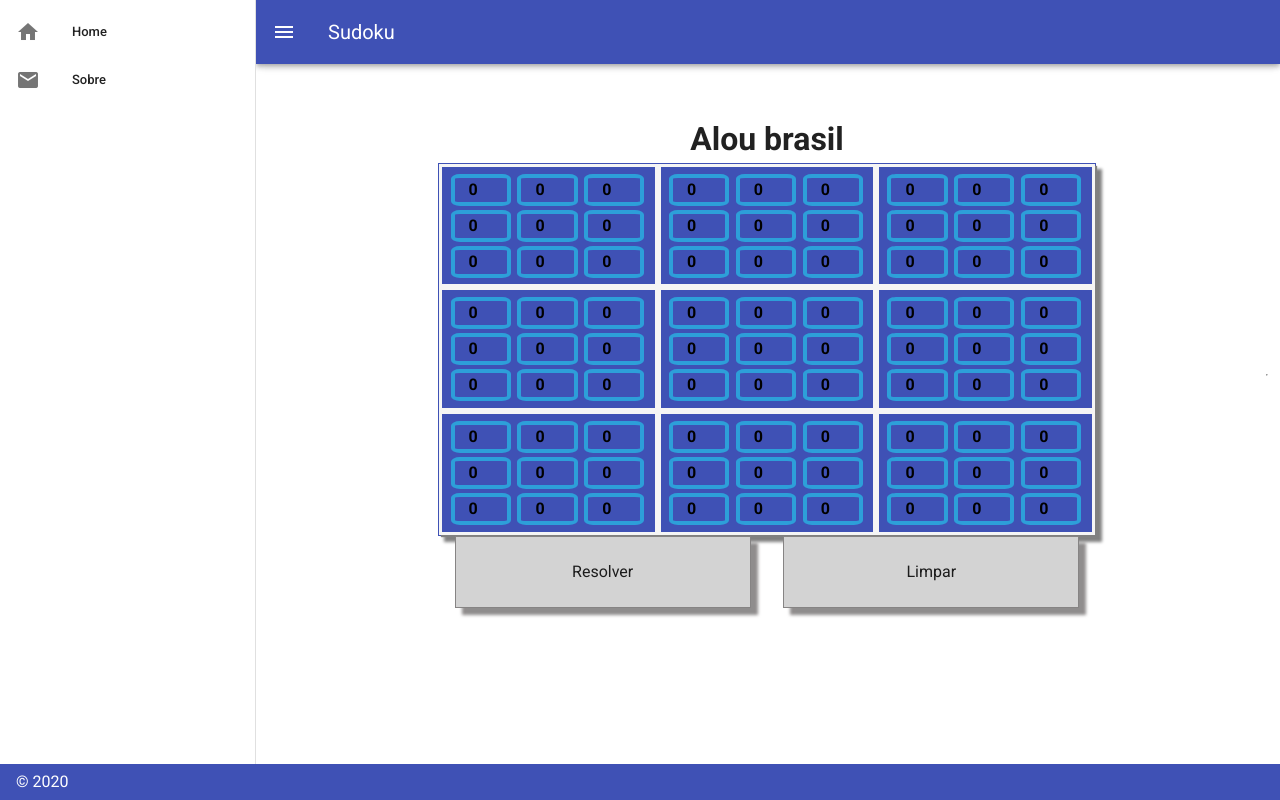
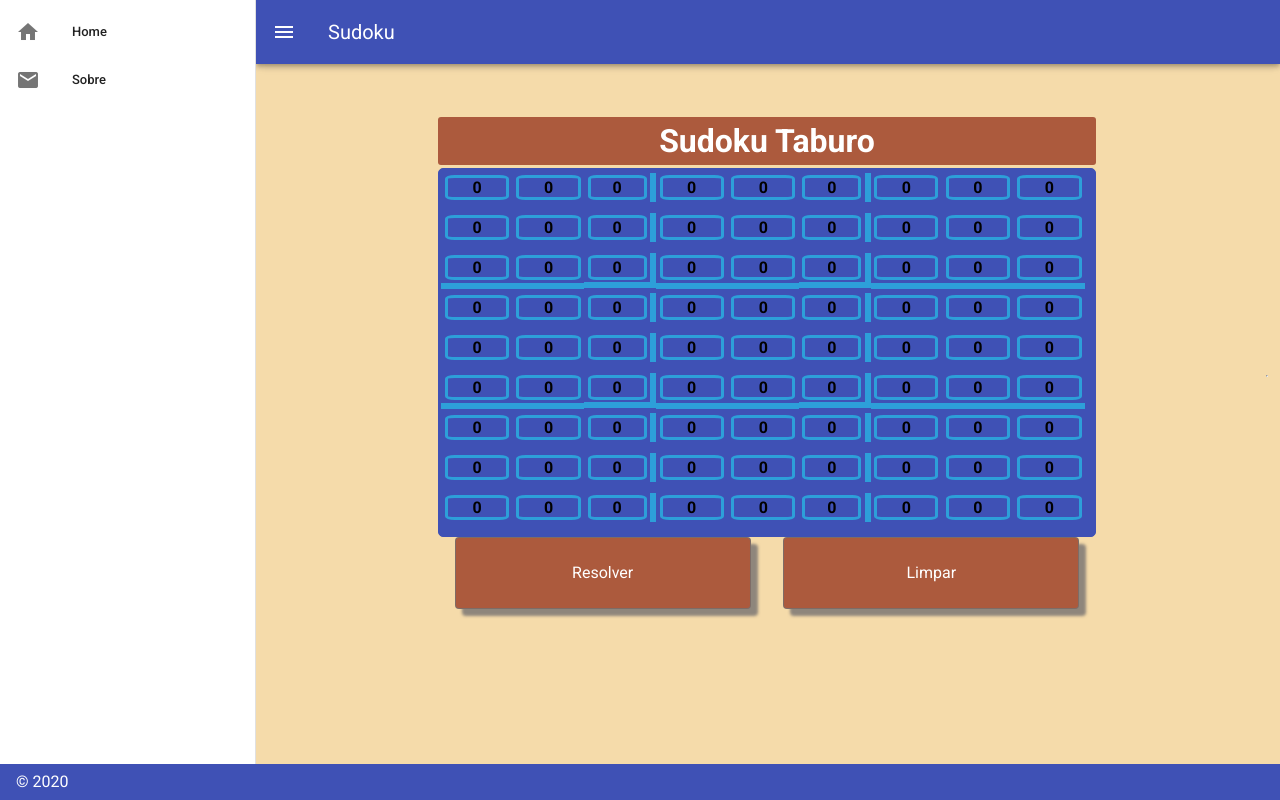
Before and after one commit to pliniocampinas/projeto-sudoku, a Vue app in the folder app-sudoku-vuetify/: page / in a window 1280 px wide. Built offline with nearby package versions, Linux system fonts and the light colour scheme.

Commit message:
versao funcional, iniciar estilizacoes

```diff
--- a/app-sudoku-vuetify/src/components/ControlPanel.vue
+++ b/app-sudoku-vuetify/src/components/ControlPanel.vue
@@ -34,10 +34,12 @@ export default {
     max-width: 45%;
     width: 45%;
     height: 9vh;
-    background-color: lightgray;
+    background: rgb(172, 90, 61);
+    color: white;
     box-shadow: 7px 7px 3px rgba(116, 113, 113, 0.8);
     border: 1px solid rgba(116, 113, 113, 0.8);
     box-sizing: border-box;
-
+    border-radius: 4px;
+    outline: none;
 }
 </style>
--- a/app-sudoku-vuetify/src/components/SudokuTable.vue
+++ b/app-sudoku-vuetify/src/components/SudokuTable.vue
@@ -1,134 +1,19 @@
 <template>
-  <div id="sudoku-table" class="indigo">
-    <div id="container-revert">
+  <div id="sudoku-table indigo">
+    <div class="flex-container indigo ">
 
-      <v-container fluid >
+      <template v-if="resultModeOn">
+        <div class="cell-container " v-for="(value, index) in table" :key="index">
+          <table-block :pValue="value" :resultModeOn="true" :index="index"/>
+        </div>
+      </template>
 
+      <template v-else>
+        <div class="cell-container " v-for="index in 81" :key="index">
+          <table-block @change="pushToTable" :index="index-1"/>
+        </div>
+      </template>
 
-        <v-row class="margin-blocks"  align="center" justify="center">
-
-          <v-col :lg="4" :md="4" :sm="3" class="row-wrap-contrainer">
-            <TableBlock @change="pushToTable" :index="0"/>
-            <TableBlock @change="pushToTable" :index="1"/>
-            <TableBlock @change="pushToTable" :index="2"/>
-            <TableBlock @change="pushToTable" :index="3"/>
-            <TableBlock @change="pushToTable" :index="4"/>
-            <TableBlock @change="pushToTable" :index="5"/>
-            <TableBlock @change="pushToTable" :index="6"/>
-            <TableBlock @change="pushToTable" :index="7"/>
-            <TableBlock @change="pushToTable" :index="8"/>
-          </v-col>
-
-          <v-col :lg="4" :md="4" :sm="3" class="row-wrap-contrainer">
-            <TableBlock @change="pushToTable" :index="9"/>
-            <TableBlock @change="pushToTable" :index="10"/>
-            <TableBlock @change="pushToTable" :index="11"/>
-            <TableBlock @change="pushToTable" :index="12"/>
-            <TableBlock @change="pushToTable" :index="13"/>
-            <TableBlock @change="pushToTable" :index="14"/>
-            <TableBlock @change="pushToTable" :index="15"/>
-            <TableBlock @change="pushToTable" :index="16"/>
-            <TableBlock @change="pushToTable" :index="17"/>
-          </v-col>
-
-          <v-col :lg="4" :md="4" :sm="3" class="row-wrap-contrainer">
-            <TableBlock @change="pushToTable" :index="19"/>
-            <TableBlock @change="pushToTable" :index="20"/>
-            <TableBlock @change="pushToTable" :index="21"/>
-            <TableBlock @change="pushToTable" :index="22"/>
-            <TableBlock @change="pushToTable" :index="23"/>
-            <TableBlock @change="pushToTable" :index="24"/>
-            <TableBlock @change="pushToTable" :index="25"/>
-            <TableBlock @change="pushToTable" :index="26"/>
-            <TableBlock @change="pushToTable" :index="27"/>
-          </v-col>
-
-        </v-row>
-
-
-        <v-row class="margin-blocks" align="center" justify="center">
-
-          <v-col :lg="4" :md="4" :sm="3" class="row-wrap-contrainer">
-            <TableBlock @change="pushToTable" :index="28"/>
-            <TableBlock @change="pushToTable" :index="29"/>
-            <TableBlock @change="pushToTable" :index="30"/>
-            <TableBlock @change="pushToTable" :index="31"/>
-            <TableBlock @change="pushToTable" :index="32"/>
-            <TableBlock @change="pushToTable" :index="33"/>
-            <TableBlock @change="pushToTable" :index="34"/>
-            <TableBlock @change="pushToTable" :index="35"/>
-            <TableBlock @change="pushToTable" :index="36"/>
-          </v-col>
-
-          <v-col :lg="4" :md="4" :sm="3" class="row-wrap-contrainer">
-            <TableBlock @change="pushToTable" :index="37"/>
-            <TableBlock @change="pushToTable" :index="38"/>
-            <TableBlock @change="pushToTable" :index="39"/>
-            <TableBlock @change="pushToTable" :index="40"/>
-            <TableBlock @change="pushToTable" :index="41"/>
-            <TableBlock @change="pushToTable" :index="42"/>
-            <TableBlock @change="pushToTable" :index="43"/>
-            <TableBlock @change="pushToTable" :index="44"/>
-            <TableBlock @change="pushToTable" :index="45"/>
-          </v-col>
-
-          <v-col :lg="4" :md="4" :sm="3" class="row-wrap-contrainer">
-            <TableBlock @change="pushToTable" :index="46"/>
-            <TableBlock @change="pushToTable" :index="47"/>
-            <TableBlock @change="pushToTable" :index="48"/>
-            <TableBlock @change="pushToTable" :index="49"/>
-            <TableBlock @change="pushToTable" :index="50"/>
-            <TableBlock @change="pushToTable" :index="51"/>
-            <TableBlock @change="pushToTable" :index="52"/>
-            <TableBlock @change="pushToTable" :index="53"/>
-            <TableBlock @change="pushToTable" :index="54"/>
-          </v-col>
-
-        </v-row>
-
-
-        <v-row class="margin-blocks" align="center" justify="center">
-
-          <v-col :lg="4" :md="4" :sm="3" class="row-wrap-contrainer">
-            <TableBlock @change="pushToTable" :index="55"/>
-            <TableBlock @change="pushToTable" :index="56"/>
-            <TableBlock @change="pushToTable" :index="57"/>
-            <TableBlock @change="pushToTable" :index="58"/>
-            <TableBlock @change="pushToTable" :index="59"/>
-            <TableBlock @change="pushToTable" :index="60"/>
-            <TableBlock @change="pushToTable" :index="61"/>
-            <TableBlock @change="pushToTable" :index="62"/>
-            <TableBlock @change="pushToTable" :index="63"/>
-          </v-col>
-
-          <v-col :lg="4" :md="4" :sm="3" class="row-wrap-contrainer">
-            <TableBlock @change="pushToTable" :index="64"/>
-            <TableBlock @change="pushToTable" :index="65"/>
-            <TableBlock @change="pushToTable" :index="66"/>
-            <TableBlock @change="pushToTable" :index="67"/>
-            <TableBlock @change="pushToTable" :index="68"/>
-            <TableBlock @change="pushToTable" :index="69"/>
-            <TableBlock @change="pushToTable" :index="70"/>
-            <TableBlock @change="pushToTable" :index="71"/>
-            <TableBlock @change="pushToTable" :index="72"/>
-          </v-col>
-
-          <v-col :lg="4" :md="4" :sm="3" class="row-wrap-contrainer">
-            <TableBlock @change="pushToTable" :index="73"/>
-            <TableBlock @change="pushToTable" :index="74"/>
-            <TableBlock @change="pushToTable" :index="75"/>
-            <TableBlock @change="pushToTable" :index="76"/>
-            <TableBlock @change="pushToTable" :index="77"/>
-            <TableBlock @change="pushToTable" :index="78"/>
-            <TableBlock @change="pushToTable" :index="79"/>
-            <TableBlock @change="pushToTable" :index="80"/>
-            <TableBlock @change="pushToTable" :index="81"/>
-          </v-col>
-
-        </v-row>
-
-
-      </v-container>
     </div>
   </div>
 </template>
@@ -142,9 +27,15 @@ export default {
   components: {
       TableBlock
   },
+  props: {
+    resultModeOn: {
+      type: Boolean,
+      default: false
+    },
+  },
   data: function() {
       return {
-          table: this.createTable(()=> 0),
+          table: this.createTable(),
       }
   },
   created() {
@@ -154,40 +45,90 @@ export default {
     // }
   },
   methods: {
-    createTable: (cellFactory) => {
-    const table = [];
-    for (var i = 0; i < 81; i++)
-      table.push(cellFactory(i));
-    return table;
+    createTable: () => {
+      const table = [];
+      for (var i = 0; i < 81; i++)
+        table.push(0);
+      return table;
     },
-    pushToTable: function(value, index) {
-      this.table[index] = value;
-    }
+    pushToTable: function(index, value, callback) {
+      if(this.validateTable(index, value)) {
+        this.table[index] = value;
+        callback(true);
+      } else {
+        this.table[index] = 0;
+        callback(false);
+      }
+    },
+    validateTable: function(index, value) {
+      if(value > 9 || value < 0) {
+        console.log("valor inválido", index, ',', value);
+        return false;
+      }
+      return true;
+    },
+    setTableValues: function(values) {
+      this.table = values.slice();
+    },
   }
 }
 </script>
 
-<style scoped>
+<style>
 
  #sudoku-table {
   /* border: 1px solid black; */
   /* background-color: ; */
   box-shadow: 6px 6px 3px grey;
-  border: 1px solid rgba(116, 113, 113, 0.8);
-
+  border: 4px solid rgba(116, 113, 113, 0.8);
 }
 
-.efeito-blur-cinza {
-  box-shadow: 10px 10px 5px grey;
+
+.cell-container {
+  width: 11% !important;
+  height: 40px;
 }
 
-.row-wrap-contrainer {
-  border: 3px solid whitesmoke;
-  box-shadow: 2px 2px 1px grey;
+/* Chrome, Safari, Edge, Opera */
+input::-webkit-outer-spin-button,
+input::-webkit-inner-spin-button {
+  -webkit-appearance: none;
+  margin: 0;
+}
+
+.flex-container {
   display: flex;
   flex-direction: row;
   flex-wrap: wrap;
-  padding: 0.75%;
+  border-radius: 5px;
+  padding: 4px 3px 3px 2px;
+  border: 1px solid black;
 }
 
+/* Firefox */
+input[type=number] {
+  -moz-appearance: textfield;
+}
+
+.under-layer-container {
+  position: relative;
+  width: 100%;
+  z-index: 2;
+}
+
+.under-layer-block {
+  z-index: 2;
+  width: 30%;
+  height: 120px;
+  max-height: 120px;
+  border: 5px solid black;
+}
+
+.layer-wrapper {
+  position: absolute;
+  z-index: 2;
+  width: 71%;
+}
+
+
 </style>
--- a/app-sudoku-vuetify/src/components/TableBlock.vue
+++ b/app-sudoku-vuetify/src/components/TableBlock.vue
@@ -1,8 +1,19 @@
 <template>
   <div id="sudoku-block">
-    <div class="input-container">
-      <input type="number" @change="onChange" v-model="value" class="rounded-input">
-    </div>
+
+    <template v-if="resultModeOn">
+      <div class="input-container" :class="bordas(index)">
+        <input type="number"  @change="onChange" :value="pValue" class="rounded-input">
+      </div>
+    </template>
+
+
+    <template v-else>
+      <div class="input-container" :class="bordas(index)">
+        <input type="number"  @change="onChange" v-model="value"  class="rounded-input">
+      </div>
+    </template>
+
   </div>
 </template>
 
@@ -13,6 +24,11 @@ export default {
   name: 'TableBlock',
   props: {
       index: Number,
+      pValue: Number,
+      resultModeOn: {
+        type: Boolean,
+        default: false
+      },
   },
   data: function() {
     return {
@@ -21,7 +37,31 @@ export default {
   },
   methods: {
     onChange() {
-      this.$emit('change', this.value, this.index);
+      this.$emit(
+        'change',
+        this.index,
+        this.value,
+        (valid) => {
+          if(!valid) {
+            this.value = 0;
+          }
+        });
+    },
+    bordas: function(index) {
+      let classes = [];
+
+      // Line 3
+      if(index >= 18 && index <= 26)
+        classes.push('bot-border');
+      // Line 6
+      if(index >= 45 && index <= 53)
+        classes.push('bot-border');
+
+      // Colunm 3 Colunm 6
+      if( (index%9 == 2) || (index%9 == 5) )
+        classes.push('right-border');
+
+      return classes;
     }
   }
 }
@@ -32,9 +72,14 @@ export default {
 /* #sudoku-table {
     background-color: blue;
 } */
-#sudoku-block {
-  max-width: 33%;
+#sudoku-block  {
+  width: 100%;
+  max-width: 100%;
+  height: 100%;
+  max-height: 100%;
+  opacity: 1;
 }
+
 
 .input-sudoku input {
   text-align: center;
@@ -45,10 +90,23 @@ export default {
 .input-container input {
   max-width: 90%;
   margin: 3%;
+  height: 93%;
+  max-height: 93%;
+
   text-align: center;
   font-weight: bolder;
   border-radius: 15%;
-  border: 4px solid #2d9fd9;
+  border: 3px solid #2d9fd9;
 }
 
+.bot-border {
+  border-bottom: 6px solid #2d9fd9;
+}
+
+.right-border {
+  border-right: 6px solid #2d9fd9;
+}
+
+
+
 </style>
--- /dev/null
+++ b/app-sudoku-vuetify/src/components/TableWrapper.vue
@@ -0,0 +1,20 @@
+<template>
+  <div class="table-wrapper">
+      <slot></slot>
+  </div>
+</template>
+
+
+<script>
+
+export default {
+  name: 'TableWrapper',
+}
+</script>
+
+<style >
+
+.table-wrapper {
+    margin: 30px auto;
+}
+</style>
--- a/app-sudoku-vuetify/src/views/Home.vue
+++ b/app-sudoku-vuetify/src/views/Home.vue
@@ -1,6 +1,6 @@
 <template>
  <v-container
-        class="fill-height"
+        class="fill-height container-home"
         fluid
       >
         <v-row
@@ -12,7 +12,7 @@
             :md="8"
             :sm="12"
           >
-            <h1> Alou brasil</h1>
+            <h1 class="h1-home-sudoku"> Sudoku Taburo </h1>
             <sudoku-table ref="tableRef"/>
             <control-panel @resolver="submitTable"/>
 
@@ -28,8 +28,14 @@
 
         <hr>
 
-        <v-row>
-          <v-col>
+        <v-row
+          align="center"
+          justify="center">
+          <v-col
+            :lg="8"
+            :md="8"
+            :sm="12"
+          >
             <div ref="resultRoot"></div>
           </v-col>
         </v-row>
@@ -40,11 +46,13 @@
 // @ is an alias to /src
 import SudokuTable from '@/components/SudokuTable';
 import ControlPanel from '@/components/ControlPanel';
+import TableWrapper from '@/components/TableWrapper';
 import axios from 'axios';
 axios.defaults.baseURL = 'http://127.0.0.1:8125/';
 
 import Vue from 'vue';
 var SudokuTableClass = Vue.extend(SudokuTable);
+var TableWrapperClass = Vue.extend(TableWrapper);
 
 export default {
   name: 'Home',
@@ -62,7 +70,6 @@ export default {
   watch: {
       overlay (val) {
         val && setTimeout(() => {
-          console.log(this.$refs.tableRef.table);
           this.overlay = false;
         }, 1000)
       },
@@ -74,11 +81,9 @@ export default {
       let maxResults = 3;
       axios.get(`/vetor-tabuleiro?table=${valores}&maxResults=${maxResults}`)
         .then( (response) => {
-            console.log("response");
-            console.log(response.data);
             this.createResultTable(response.data.results);
         })
-        .catch(err => console.log(err));
+        .catch(err => console.log(err.response));
     },
     createResultTable(results) {
       let parsedData;
@@ -87,14 +92,31 @@ export default {
         parsedData = result.flat();
         // ... a new table with results is created
         var instance = new SudokuTableClass();
+        instance.resultModeOn = true;
+        instance.setTableValues(parsedData);
         instance.$mount();
-        this.$refs.resultRoot.appendChild(instance.$el);
-        instance.tableValues = parsedData;
-        console.log("parsedData");
-        console.log(parsedData);
+        var wrapper = new TableWrapperClass();
+        wrapper.$mount();
+        wrapper.$el.appendChild(instance.$el);
+        this.$refs.resultRoot.appendChild(wrapper.$el);
       });
 
-    }
+    },
   }
 }
 </script>
+
+<style scoped>
+
+.h1-home-sudoku {
+  color:white;
+  background: rgb(172, 90, 61);
+  margin: 3px auto;
+  border-radius: 3px;
+}
+
+.container-home {
+  background: rgb(245, 219, 170);
+}
+
+</style>
```
